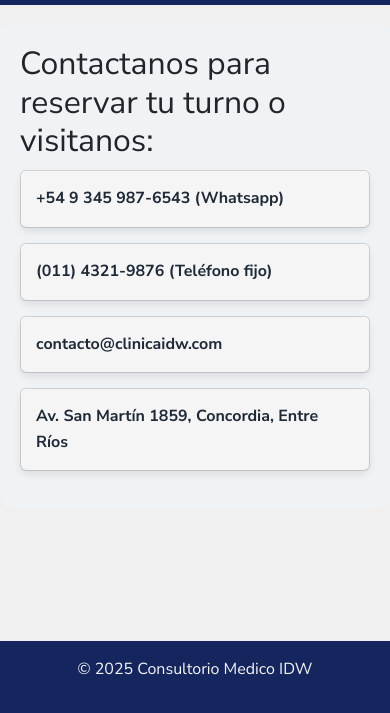
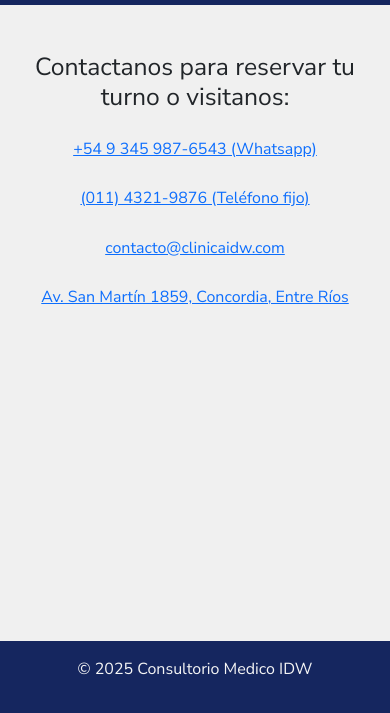
Before and after one commit to pachenico-pixel/IDW_04, a plain HTML site: page contacto.html in a window 390 px wide. Shown: the part 129-842 px from the top of the page. Drawn offline with nearby package versions, Linux system fonts and the light colour scheme.

Commit message:
añadido de contactos responsive

```diff
--- a/contacto.html
+++ b/contacto.html
@@ -55,28 +55,44 @@
 
     </header>
 
-    <section class="section-alt">
+    <section class="container my-5">
+        <h2 class="cont-title text-center mb-4">Contactanos para reservar tu turno o visitanos:</h2>
+        <div class="row g-4">
 
-        <h2>Contactanos para reservar tu turno o visitanos:</h2>
+            <div class="col-12 col-md-6">
+                <div class="card-cont h-100 d-flex justify-content-center align-items-center text-center">
+                    <div class="card-cont-b text-center">
+                        <a href="https://wa.me/543459876543" target="_blank">+54 9 345 987-6543 (Whatsapp)</a>
+                    </div>
+                </div>
+            </div>
 
-        <ul>
-            <li class="card">
-                <a href="https://wa.me/543459876543" target="_blank">+54 9 345 987-6543 (Whatsapp)</a>
-            </li>
 
-            <li class="card">
-                <a href="#">(011) 4321-9876 (Teléfono fijo)</a>
-            </li>
+            <div class="col-12 col-md-6">
+                <div class="card-cont h-100 d-flex justify-content-center align-items-center text-center">
+                    <div class="card-cont-b text-center">
+                        <a href="#">(011) 4321-9876 (Teléfono fijo)</a>
+                    </div>
+                </div>
+            </div>
 
-            <li class="card">
-                <a href="mailto:contacto@clinicaidw.com" target="_blank">contacto@clinicaidw.com</a>
-            </li>
+            <div class="col-12 col-md-6">
+                <div class="card-cont h-100 d-flex justify-content-center align-items-center text-center">
+                    <div class="card-cont-b text-center">
+                        <a href="mailto:contacto@clinicaidw.com" target="_blank">contacto@clinicaidw.com</a>
+                    </div>
+                </div>
+            </div>
 
-            <li class="card">
-                <a href="https://www.google.com/maps?q=Av.+San+Martín+1859,+Concordia,+Entre+Ríos" target="_blank">Av. San Martín 1859, Concordia, Entre Ríos</a>
-            </li>
-        </ul>
+            <div class="col-12 col-md-6">
+                <div class="card-cont h-100 d-flex justify-content-center align-items-center text-center">
+                    <div class="card-cont-b text-center">
+                        <a href="https://www.google.com/maps?q=Av.+San+Martín+1859,+Concordia,+Entre+Ríos" target="_blank">Av. San Martín 1859, Concordia, Entre Ríos</a>
+                    </div>
+                </div>
+            </div>
 
+         </div>
     </section>
 
 
```
